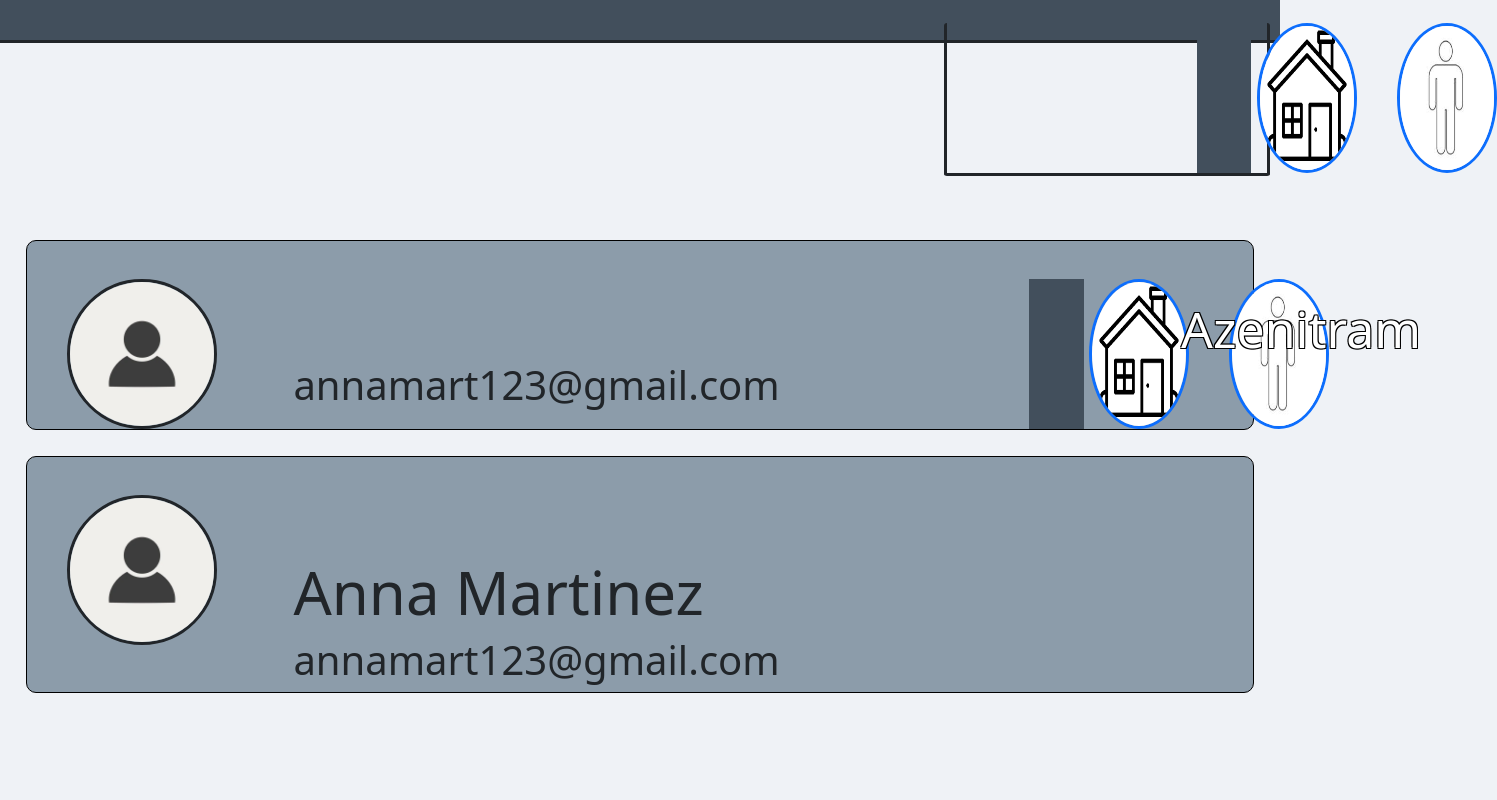
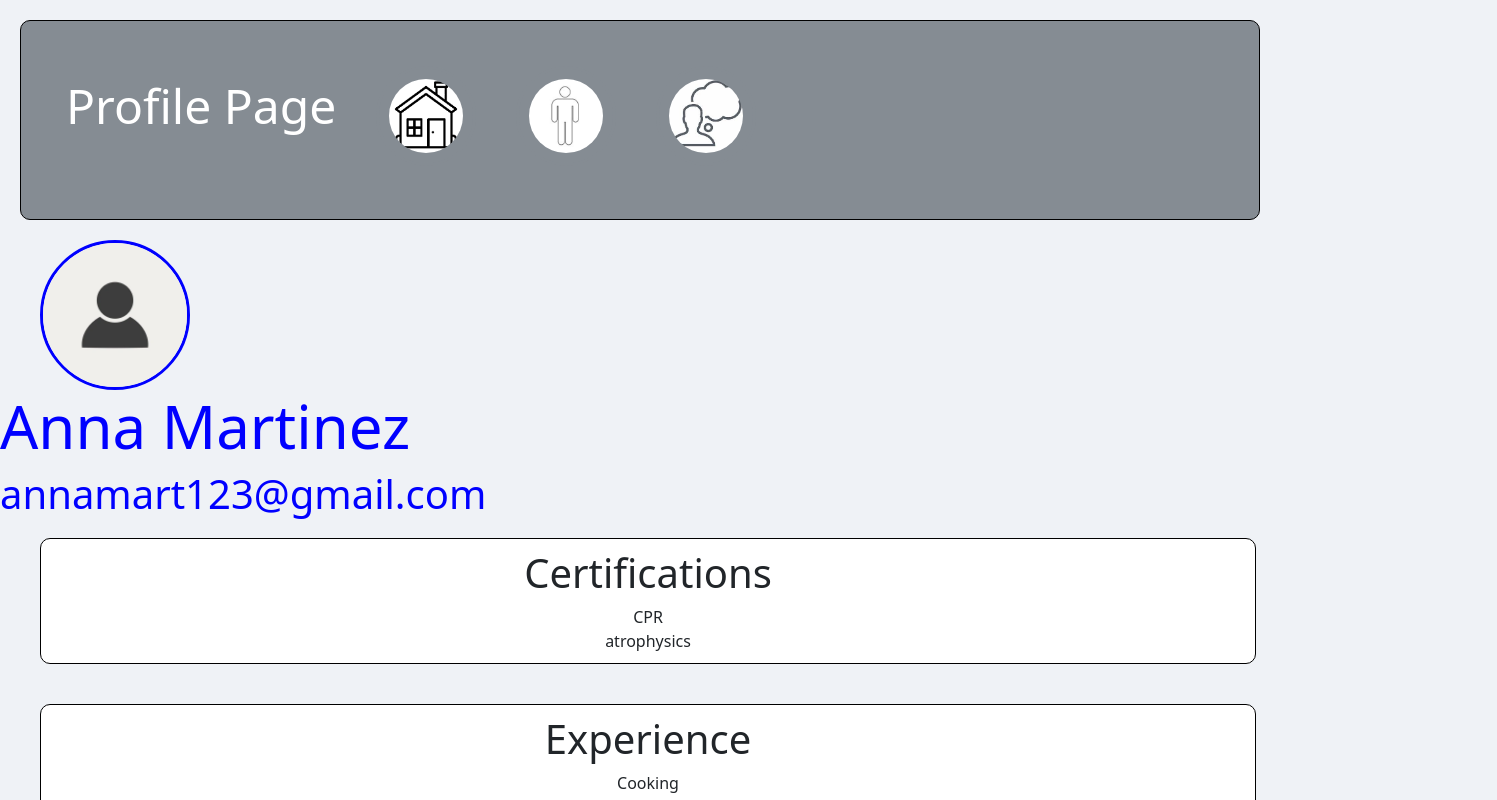
Before and after one commit to Lwalsh2022/Find-My-Sitter, a React (Create React App) app in the folder client/: page /sitters in a window 1280 px wide. Shown: the top 800 px of the page, 1497 px wide, since content can reach past the window. Built offline with nearby package versions, Linux system fonts and the light colour scheme.

Commit message:
fixed duplicate nav and styling for profile page

```diff
--- a/client/src/components/Sitters.js
+++ b/client/src/components/Sitters.js
@@ -36,68 +36,65 @@ const UserProfile = (props) => {
     }
   ])
 
-  // const [Certification, setCertification] = useState([
-  //   {
-  //     id: 1,
-  //     certification: 'CPR'
-  //   },
-  //   {
-  //     id: 2,
-  //     certification: 'atrophysics'
-  //   }
-  // ])
-  // const [Experience, setExperience] = useState([
-  //   {
-  //     id: 1,
-  //     experience: 'Cooking'
-  //   },
-  //   {
-  //     id: 2,
-  //     experience: 'Great at math'
-  //   }
-  // ])
+  const [Certification, setCertification] = useState([
+    {
+      id: 1,
+      certification: 'CPR'
+    },
+    {
+      id: 2,
+      certification: 'atrophysics'
+    }
+  ])
+  const [Experience, setExperience] = useState([
+    {
+      id: 1,
+      experience: 'Cooking'
+    },
+    {
+      id: 2,
+      experience: 'Great at math'
+    }
+  ])
 
-  // const [currentReview, setCurrentReview] = useState([
-  //   {
-  //     id: 1,
-  //     review: 'Very Good',
-  //     author: 'Lisa'
-  //   },
+  const [currentReview, setCurrentReview] = useState([
+    {
+      id: 1,
+      review: 'Very Good',
+      author: 'Lisa'
+    },
 
-  // ])
+  ])
   const location = useLocation();
 
   console.log("current posts data", props.location)
   return (
     <>
-      <div className='header'>
 
-        <h1 className='headerSize'></h1>
-      </div>
       <div className='navBar'>
         <h3 className='navBorder'><Nav /></h3>
       </div>
       {/* prfile picture / name / email code  */}
-      <div className='flexPicture'>
-        <img src={pfp} alt = "profile picture"></img>
+      <div className='flexPicture' id="whatIsIt">
+
         <div className='picName'>
           {currentName.map((post) => (
             <div>
-              <h1>{post.firstName} {post.lastName}</h1>
-              <h1 className='email'>{post.email}</h1>
+              {/* <h1>{post.firstName} {post.lastName}</h1> */}
+              {/* <h1 className='email'>{post.email}</h1> */}
             </div>
           ))}
         </div>
 
-        <div className='webButtons'><Nav /></div>
-        {userName.map((post) => (
+        {/* <div className='webButtons' id="whatIsThis"><Nav /></div> */}
+        {/* {userName.map((post) => (
           <h1 className='headerSize'> {post.userName} </h1>
-        ))}
+        ))} */}
       </div>
-      {/* <div className='textinputFlex'>   */}
+      <div className='textinputFlex'>
         {/* prfile picture / name / email code  */}
-        {/* <div className='backGround'> */}
-          <div className='flexPicture'>
+        <div className='backGround'>
+          <div className='flexPicture' id="whereIsThis">
             <img src={pfp} alt = "profile picture"></img>
             <div className='picName'>
               {currentName.map((post) => (
@@ -109,7 +106,7 @@ const UserProfile = (props) => {
             </div>
           </div>
           {/* certification code */}
-          {/* <div className='info'>
+          <div className='info'>
             <div className='cert'>
               <h1> Certifications </h1>
               {Certification.map((post) => (
@@ -117,9 +114,9 @@ const UserProfile = (props) => {
                   <li>{post.certification}</li>
                 </div>
               ))}
-            </div> */}
+            </div>
             {/* experience code  */}
-            {/* <div className='exp'>
+            <div className='exp'>
               <h1> Experience </h1>
               {Experience.map((post) => (
                 <div>
@@ -128,32 +125,16 @@ const UserProfile = (props) => {
               ))}
             </div>
           </div>
-        </div> */}
-        {/* <div className='inputFlex'>
-          <div className='certInputMargin'>
-            <h3>Certification</h3>
-            <Form.Group className="certInput">
-              <Form.Label>Enter Certifications</Form.Label>
-              <Form.Control className="djpad" placeholder="Enter Certifications" />
-            </Form.Group>
-            <button variant="secondary" type="submit" className='button'>
-              Submit Certifications
-            </button>
+        </div>
+        <div className='inputFlex'>
+
+          <div className='expInputMargin'>
+
           </div>
-          <div className='expInputMargin'>
-            <h3>Experience</h3>
-            <Form.Group className="expInput">
-              <Form.Label>Enter Experience</Form.Label>
-              <Form.Control placeholder="Enter Experience" />
-            </Form.Group>
-            <button variant="secondary" type="submit" className='button'>
-              Submit Experiences
-            </button>
-          </div>
-        </div> */}
-      {/* </div> */}
+        </div>
+      </div>
       {/* reviews code */}
-      {/* <div className='reviews'>
+      <div className='reviews'>
         <h1> Reviews </h1>
         {currentReview.map((post) => (
           <div className='sitterReviews'>
@@ -161,7 +142,7 @@ const UserProfile = (props) => {
             <p>{post.review}</p>
           </div>
         ))}
-      </div> */}
+      </div>
     </>
   )
 }
--- a/client/src/components/sitterNav.js
+++ b/client/src/components/sitterNav.js
@@ -4,13 +4,16 @@ import { useLocation } from 'react-router-dom';
 /* Images for page */
 import HomeImg from '../assets/home.png';
 import SitterImg from '../assets/Sitters.png';
+import PostImg from '../assets/post.jpg';
 
 function sitterNav(){
     return(
         <div>
             <div id='navSitter'>
+  <a href="/" className="site-title">Profile Page</a>
   <Link to={{pathname: `/`}}><img src={HomeImg} alt="Home Image"></img></Link>
   <Link to={{pathname: `/sitters`}}><img src={SitterImg} alt="babysitter image"></img></Link>
+  <Link to={{pathname: `/post`}}><img src={PostImg} alt="post image"></img></Link>
             </div>
         </div>
     )
--- a/client/src/sitter.css
+++ b/client/src/sitter.css
@@ -7,20 +7,24 @@ body    {
 
 /* sitter profile header */
 .header {
-
-    background-color: 858c93;
-    border-style: solid;
+    /* background-color: rgb(21, 21, 21);
+    display: flex;
+    align-items: center;
+    justify-content: center;
+    flex-direction: column;
+    margin: 20px; */
+    /* border-style: solid;
     border-top: 10px;
     background-color: #424f5c;
     border-style: solid;
     border-top: 10px;
     border-left: 10px;
     border-right: 10px;
-    border-width: 3px;
+    border-width: 3px;  */
 }
 
 .headerSize {
-    font-size: 50px;
+    /* font-size: 50px;
     display: flex;
     flex-wrap: wrap;
 
@@ -30,29 +34,39 @@ body    {
     margin: 0;
     color: white;
     text-shadow: -1px -1px 0 #000, 1px -1px 0 #000, -1px 1px 0 #000, 1px 1px 0 #000;
-    margin-left: 5%;
+    margin-left: 5%; */
 
 
 }
 
-/* Nav bar */
+/* Nav bar at top with icons*/
 
 .navBar {
-    display: flex;
-    flex-direction: row-reverse;
-    margin: 10px;
-    position: relative;
-    bottom: 30px;
+  background-color: #858c93;
+  color: white;
+  display: flex;
+  align-items: center;
+  justify-content: space-between;
+  flex-direction: row;
+  padding: 45px;
+  margin: 25px;
+  border-radius: 10px;
+  border: 1px solid black;
+  text-decoration: none;
+  margin: 20px;
 }
 
+/* white border not needed */
 .navBorder {
-    border-style: solid;
+    /* border-style: solid;
     border-width: 3px;
     border-radius: 3px;
-    border-top: 10px;
+    border-top: 10px;  */
 }
+
+/* turning this on messes up the styling for some reason? */
 #navSitter {
-    background-color: #424f5c;
+    /* background-color: #424f5c;
     color: #e8e7e6;
     display: flex;
     align-items: center;
@@ -61,24 +75,29 @@ body    {
     padding-left: 20px;
     padding-right: 20px;
     margin-right: 5%;
-    margin-left: 78%;
+    margin-left: 78%; */
 }
-
+/* turning this off messes up the apsect ratio of the icons in the nav? */
 #navSitter img {
-    width: 100px;
+    /* width: 100px; */
+  height: 100px;
+  width: 100px;
+  padding: 10px;
+  text-decoration: none;
+  color: #858c93
 }
 
 .backGround {
-    border: 1px solid black;
+    /* border: 1px solid black;
     border-radius: 10px;
     background-color: #8c9caa;
     margin: 2%;
     padding-bottom: 5%;
-    display: flex;
+    display: flex; */
 
 }
 
-/* profile picture */
+/* users profile picture */
 img {
     border-radius: 50%;
     border-style: solid;
@@ -89,23 +108,23 @@ img {
 }
 
 .flexPicture {
-    display: flex;
+    /* display: flex;
     padding-top: 3%;
     border: 1px solid black;
     border-radius: 10px;
     background-color: #8c9caa;
-    margin: 2%;
+    margin: 2%;  */
 }
 
 /* Users Name and Email*/
 .picName {
-    display: flex;
+    /* display: flex;
     font-size: 30px;
      margin-left: 40px;
     padding-top: 5%;
     padding-left: 3%;
     justify-content: center;
-    align-items: center;
+    align-items: center;  */
 }
 
 .nameSize {
@@ -124,7 +143,7 @@ img {
     margin: 40px;
     list-style: none;
     align-items: center;
-    width: 100%;
+    width: 95%;
     border: 1px solid black;
     border-radius: 10px;
     padding: 10px;
@@ -132,14 +151,14 @@ img {
     background-color: white;
 }
 
-/* Experience */
+/* Experience section*/
 .exp {
     display: flex;
     flex-direction: column;
     margin: 40px;
     list-style: none;
     align-items: center;
-    width: 100%;
+    width: 95%;
     border: 1px solid black;
     border-radius: 10px;
     padding: 10px;
@@ -147,60 +166,61 @@ img {
     background-color: white;
 }
 
+
 /* Lets certification and experience be side by side */
 .info {
-    display: flex;
+    /* display: flex;
     flex-direction: column;
     flex-wrap: wrap;
     margin-left: 5%;
     margin-top: 4%;
     width: 2%;
-    padding: 10px;
+    padding: 10px; */
 
 }
 
-/* Text box flex */
+/* Text box forms we don't need */
 .textinputFlex {
-    display: flex;
-    margin-bottom: 7%;
+    /* display: flex;
+    margin-bottom: 7%;  */
 }
 
 .inputFlex {
-    display: flex;
+    /* display: flex;
     flex-direction: column;
     margin-left: 10%;
     border: 1px solid black;
     border-radius: 10px;
     background-color: #8c9caa;
     padding: 10px;
-    margin-top: 7%;
+    margin-top: 7%; */
 }
 
 .certInput {
-    border: 1px solid black;
+    /* border: 1px solid black;
     border-radius: 5px;
-    background-color: #f9fafb;
+    background-color: #f9fafb; */
 }
 
 .certInputMargin {
-    margin-bottom: 50%;
+     /* margin-bottom: 50%; */
 }
 
 .expInput {
-    border: 1px solid black;
+    /* border: 1px solid black;
     border-radius: 5px;
     background-color: #f9fafb;
-    margin-top: 20px;
+    margin-top: 20px; */
 
 }
 
 .button {
-    border-radius: 10px;
+    /* border-radius: 10px;
     border-style: solid;
-    border-color: #000;
-} */
+    border-color: #000; */
+}
 
-/* Reviews */
+/* Reviews section at bottom */
 .reviews {
     display: flex;
     flex-direction: column;
@@ -226,3 +246,15 @@ img {
     justify-content: center;
     align-content: center;
 }
+
+#whatIsThis {
+    color: red;
+}
+
+#whatIsIt {
+    color: green;
+}
+
+#whereIsThis {
+    color: blue;
+}
```
